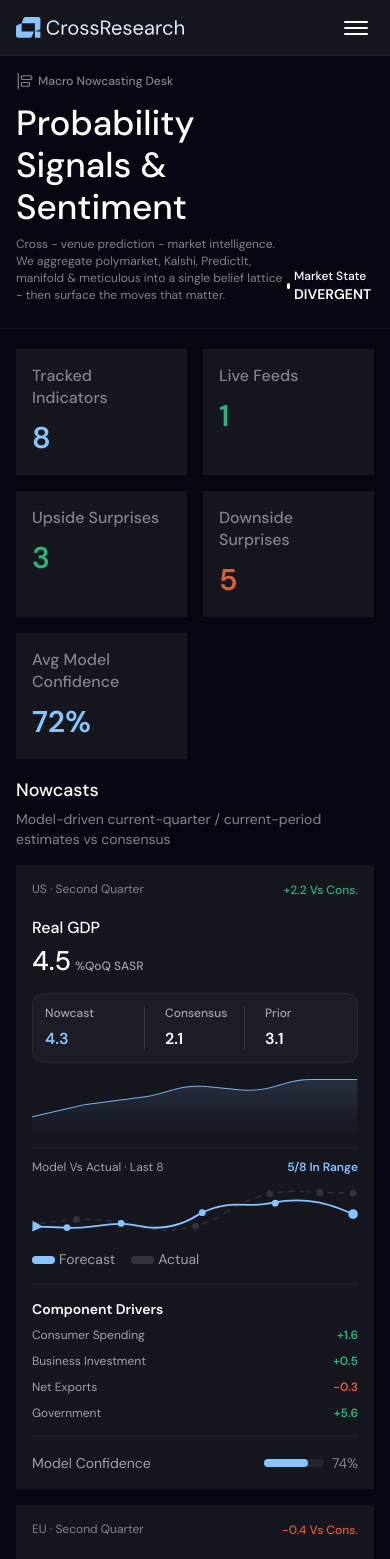
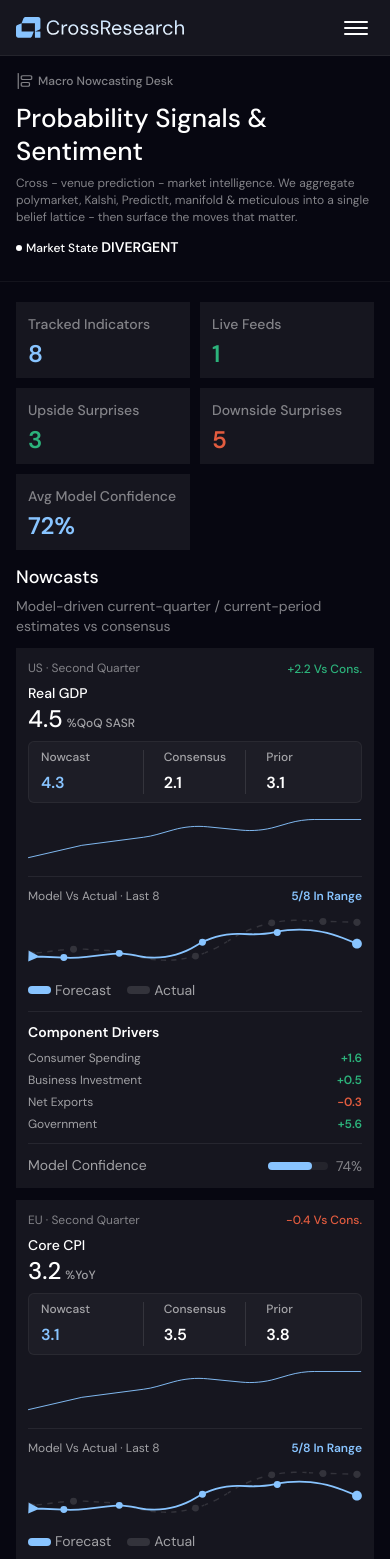
Before and after one commit to vikramkumartejani/CrossResearch, a Next.js app: page /macro-nowcast in a window 390 px wide. Shown: the top 1559 px of the page. Built offline with nearby package versions, Linux system fonts and the light colour scheme.

Commit message:
macro-nowcast page done

```diff
--- a/app/components/Dashboard/MacroNowcast/MacroNowcast.tsx
+++ b/app/components/Dashboard/MacroNowcast/MacroNowcast.tsx
@@ -7,7 +7,7 @@ export default function MacroNowcast() {
     return (
         <div>
             {/* ── Header ── */}
-            <div className="border-b border-[#FFFFFF0D] pb-6 mb-5 px-4 lg:px-6 flex items-end justify-between">
+            <div className="border-b border-[#FFFFFF0D] pb-6 mb-5 px-4 lg:px-6 flex flex-col sm:flex-row sm:items-end sm:justify-between gap-3">
                 <div>
                     <div className="mb-3 flex items-center gap-1">
                         <svg width="18" height="18" viewBox="0 0 18 18" fill="none" xmlns="http://www.w3.org/2000/svg">
@@ -17,12 +17,12 @@ export default function MacroNowcast() {
                         </svg>
                         <span className="text-[#838388] text-[12px] leading-[14px] font-medium">Macro Nowcasting Desk</span>
                     </div>
-                    <h1 className="text-white text-[35px] font-medium leading-[42px] mb-2">Probability Signals & Sentiment</h1>
+                    <h1 className="text-white text-[26px] sm:text-[35px] font-medium leading-tight sm:leading-[42px] mb-2">Probability Signals & Sentiment</h1>
                     <p className="text-[#838388] text-[12px] leading-[17px]">
                         Cross - venue prediction - market intelligence. We aggregate polymarket, Kalshi, Predictlt, manifold & meticulous into a single belief lattice - then surface the moves that matter.
                     </p>
                 </div>
-                <div className='flex items-center gap-1'>
+                <div className='flex items-center gap-1 flex-shrink-0'>
                     <div className='w-1.5 h-1.5 bg-white rounded-full' />
                     <p className='text-[12px] leading-[18px] font-medium'>Market State <span className='text-[14px] leading-[18px] font-semibold'>DIVERGENT</span></p>
                 </div>
--- a/app/components/Dashboard/MacroNowcast/NowcastCard.tsx
+++ b/app/components/Dashboard/MacroNowcast/NowcastCard.tsx
@@ -21,10 +21,10 @@ export default function NowcastCard({
     inRange, drivers, confidence,
 }: NowcastCardProps) {
     return (
-        <div className="bg-[#16161F] p-4 flex flex-col">
+        <div className="bg-[#16161F] p-3 sm:p-4 flex flex-col">
 
             {/* Top: region/quarter + vs consensus */}
-            <div className="flex items-center justify-between mb-5">
+            <div className="flex items-center justify-between mb-2 sm:mb-5">
                 <span className="text-[#838388] text-[12px] leading-[17px] font-normal">{region} · {quarter}</span>
                 <span
                     className="text-[12px] font-medium leading-[14px]"
@@ -35,16 +35,16 @@ export default function NowcastCard({
             </div>
 
             {/* Indicator name + value */}
-            <div className="mb-4">
-                <p className="text-white text-[16px] leading-[19px] font-medium mb-2">{indicator}</p>
+            <div className="mb-2 sm:mb-4">
+                <p className="text-white text-[14px] sm:text-[16px] leading-4 sm:leading-[19px] font-medium mb-1 sm:mb-2">{indicator}</p>
                 <div className="flex items-baseline gap-1">
-                    <span className="text-white text-[27px] font-medium leading-[32px]">{value}</span>
+                    <span className="text-white text-[24px] sm:text-[27px] font-medium leading-7 sm:leading-[32px]">{value}</span>
                     <span className="text-white/60 text-[12px] font-medium">{unit}</span>
                 </div>
             </div>
 
             {/* Nowcast / Consensus / Prior row */}
-            <div className="mb-4 grid grid-cols-3 border border-[#FFFFFF0D] bg-[#FFFFFF08] rounded-[12px] p-3">
+            <div className="mb-4 grid grid-cols-3 border border-[#FFFFFF0D] bg-[#FFFFFF08] rounded-md sm:rounded-[12px] px-3 py-2 sm:p-3">
                 {[
                     { label: 'Nowcast',   val: nowcast,   color: '#88C4FF' },
                     { label: 'Consensus', val: consensus, color: '#ffffff' },
@@ -76,7 +76,7 @@ export default function NowcastCard({
             </svg>
 
             {/* Model vs actual */}
-            <div className="mt-3 pt-3 border-t border-[#FFFFFF12] flex items-center justify-between">
+            <div className="sm:mt-3 pt-3 border-t border-[#FFFFFF12] flex items-center justify-between">
                 <span className="text-white/60 text-[12px] font-normal leading-[14px]">Model Vs Actual · Last 8</span>
                 <span className="text-[#88C4FF] text-[12px] leading-[14px] font-semibold">{inRange} In Range</span>
             </div>
@@ -104,7 +104,7 @@ export default function NowcastCard({
             </div>
 
             {/* Legend */}
-            <div className="flex items-center gap-4 border-b border-[#FFFFFF12] pb-4 mb-4">
+            <div className="flex items-center gap-4 border-b border-[#FFFFFF12] pb-3 sm:pb-4 mb-3 sm:mb-4">
                 <div className="flex items-center gap-1">
                     <span className="w-[23px] h-2 rounded-[40px] bg-[#88C4FF] inline-block" />
                     <span className="text-[14px] text-white/60 font-normal leading-[17px]">Forecast</span>
@@ -118,7 +118,7 @@ export default function NowcastCard({
             {/* Component drivers */}
             <div>
                 <p className="text-white text-[14px] leading-[17px] font-semibold mb-2.5">Component Drivers</p>
-                <div className="flex flex-col gap-3">
+                <div className="flex flex-col gap-2 sm:gap-3">
                     {drivers.map(d => (
                         <div key={d.label} className="flex items-center justify-between">
                             <span className="text-white/60 text-[12px] leading-[14px] font-normal">{d.label}</span>
@@ -134,7 +134,7 @@ export default function NowcastCard({
             </div>
 
             {/* Model confidence bar */}
-            <div className="border-t border-[#FFFFFF12] mt-4 pt-4">
+            <div className="border-t border-[#FFFFFF12] mt-3 sm:mt-4 pt-3 sm:pt-4">
                 <div className="flex items-center justify-between">
                     <span className="text-white/60 text-[14px] leading-[17px]">Model Confidence</span>
                     <div className="flex items-center gap-2">
--- a/app/components/Dashboard/MacroNowcast/NowcastsGrid.tsx
+++ b/app/components/Dashboard/MacroNowcast/NowcastsGrid.tsx
@@ -1,3 +1,5 @@
+'use client'
+import { useState } from 'react'
 import NowcastCard from './NowcastCard'
 
 const CARDS = [
@@ -115,18 +117,54 @@ const CARDS = [
     },
 ]
 
+const MOBILE_INITIAL = 4
+
 export default function NowcastsGrid() {
+    const [showAll, setShowAll] = useState(false)
+
+    // On mobile show 4 initially, on sm+ always show all (handled via CSS grid)
+    const visibleCards = showAll ? CARDS : CARDS.slice(0, MOBILE_INITIAL)
+
     return (
-        <div className="mb-5">
+        <div className="mb-4 sm:mb-5">
             <h2 className="text-white text-[18px] font-medium leading-[22px] mb-2">Nowcasts</h2>
-            <p className="text-[#838388] text-[14px] leading-[20px] mb-4">
+            <p className="text-[#838388] text-[14px] leading-[20px] mb-3 sm:mb-4">
                 Model-driven current-quarter / current-period estimates vs consensus
             </p>
-            <div className="grid grid-cols-1 sm:grid-cols-2 lg:grid-cols-4 gap-4">
+
+            {/* sm+: always show all 8 in a 2/4 col grid */}
+            <div className="hidden sm:grid sm:grid-cols-2 xl:grid-cols-4 gap-4">
                 {CARDS.map((card, i) => (
                     <NowcastCard key={i} {...card} />
                 ))}
             </div>
+
+            {/* mobile: show 4 or all with See More toggle */}
+            <div className="sm:hidden">
+                <div className="grid grid-cols-1 gap-3">
+                    {visibleCards.map((card, i) => (
+                        <NowcastCard key={i} {...card} />
+                    ))}
+                </div>
+
+                {!showAll && CARDS.length > MOBILE_INITIAL && (
+                    <button
+                        onClick={() => setShowAll(true)}
+                        className="mt-3 w-full py-2 border border-[#FFFFFF1A] text-white/60 text-[14px] leading-[20px] font-normal hover:text-white hover:border-[#FFFFFF30] transition-colors cursor-pointer"
+                    >
+                        See {CARDS.length - MOBILE_INITIAL} More Nowcasts ↓
+                    </button>
+                )}
+
+                {showAll && (
+                    <button
+                        onClick={() => setShowAll(false)}
+                        className="mt-3 w-full py-2 border border-[#FFFFFF1A] text-white/60 text-[14px] leading-[20px] font-normal hover:text-white hover:border-[#FFFFFF30] transition-colors cursor-pointer"
+                    >
+                        Show Less ↑
+                    </button>
+                )}
+            </div>
         </div>
     )
 }
--- a/app/components/Dashboard/MacroNowcast/RegimeProbabilityMatrix.tsx
+++ b/app/components/Dashboard/MacroNowcast/RegimeProbabilityMatrix.tsx
@@ -22,15 +22,15 @@ const COUNTRIES: Country[] = [
 
 export default function RegimeProbabilityMatrix() {
     return (
-        <div className="mb-5">
+        <div className="mb-4 sm:mb-5">
             <h2 className="text-white text-[18px] font-medium leading-[22px] mb-2">Regime Probability Matrix</h2>
-            <p className="text-[#838388] text-[14px] leading-[20px] mb-4">
+            <p className="text-[#838388] text-[14px] leading-[20px] mb-3 sm:mb-4">
                 Cross - Country Regime Decomposition  • Dominant state highlighted
             </p>
 
-            <div className="grid grid-cols-1 sm:grid-cols-2 lg:grid-cols-5 gap-4">
+            <div className="grid grid-cols-1 sm:grid-cols-2 lg:grid-cols-3 xl:grid-cols-5 gap-2 sm:gap-4">
                 {COUNTRIES.map(c => (
-                    <div key={c.code} className="bg-[#16161F] p-4">
+                    <div key={c.code} className="bg-[#16161F] p-3 sm:p-4">
                         {/* Header */}
                         <div className="flex items-center justify-between mb-3">
                             <span className="text-white text-[12px] leading-[14px] font-medium">{c.code}</span>
@@ -48,7 +48,7 @@ export default function RegimeProbabilityMatrix() {
                         </div>
 
                         {/* Grid: labels row + values row */}
-                        <div className="flex items-start gap-2">
+                        <div className="flex flex-wrap items-start gap-2">
                             {[
                                 { label: "Nowcast", value: c.nowcast },
                                 { label: "Stagflation", value: `${c.stagflation}%` },
@@ -59,8 +59,7 @@ export default function RegimeProbabilityMatrix() {
                                     <span className="text-white/60 text-[12px] leading-[14px] font-medium">
                                         {item.label}
                                     </span>
-
-                                    <span className="mt-1 text-white text-[14px] font-semibold leading-5">
+                                    <span className="mt-1 text-white text-[13px] sm:text-[14px] font-semibold leading-4 sm:leading-5">
                                         {item.value}
                                     </span>
                                 </div>
--- a/app/components/Dashboard/MacroNowcast/StatsBar.tsx
+++ b/app/components/Dashboard/MacroNowcast/StatsBar.tsx
@@ -16,14 +16,14 @@ const STATS: Stat[] = [
 
 export default function StatsBar() {
     return (
-        <div className="grid grid-cols-2 sm:grid-cols-3 lg:grid-cols-5 gap-4 mb-5">
+        <div className="grid grid-cols-2 sm:grid-cols-3 xl:grid-cols-5 gap-2.5 sm:gap-4 mb-4 sm:mb-5">
             {STATS.map((s, i) => (
                 <div
                     key={s.label}
-                    className='px-4 py-4 flex flex-col gap-2 bg-[#16161F]'
+                    className='p-3 sm:px-4 sm:py-4 flex flex-col gap-2 bg-[#16161F]'
                 >
-                    <span className="text-[#838388] text-[16px] leading-[22px] font-medium">{s.label}</span>
-                    <span className="font-semibold text-[30px] leading-[42px] font-semibold" style={{ color: s.color }}>
+                    <span className="text-[#838388] text-[14px] sm:text-[16px] leading-5 sm:leading-[22px] font-medium">{s.label}</span>
+                    <span className="font-semibold text-[24px] sm:text-[30px] leading-6 sm:leading-[42px] font-semibold" style={{ color: s.color }}>
                         {s.value}
                     </span>
                 </div>
```
Also changed, not shown: app/components/Dashboard/MacroNowcast/UpcomingReleases.tsx (+23 -23 lines).
